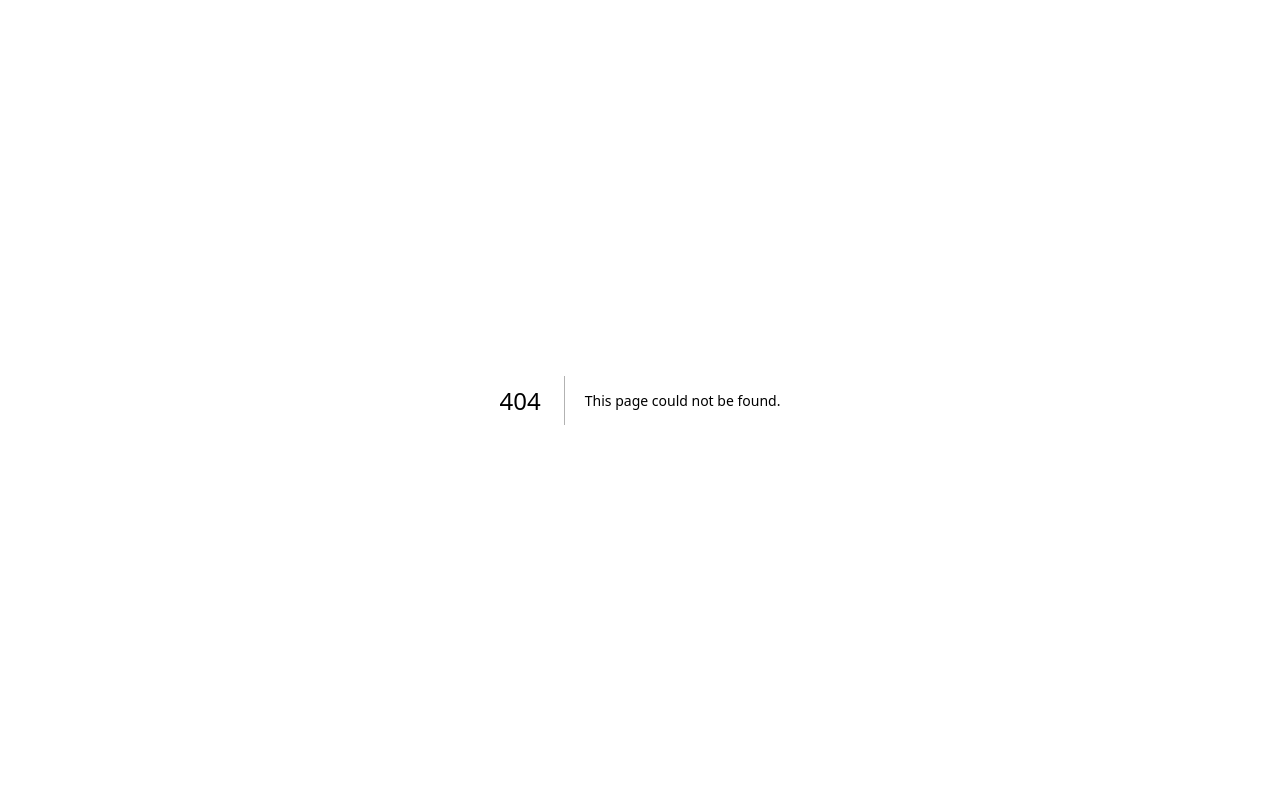
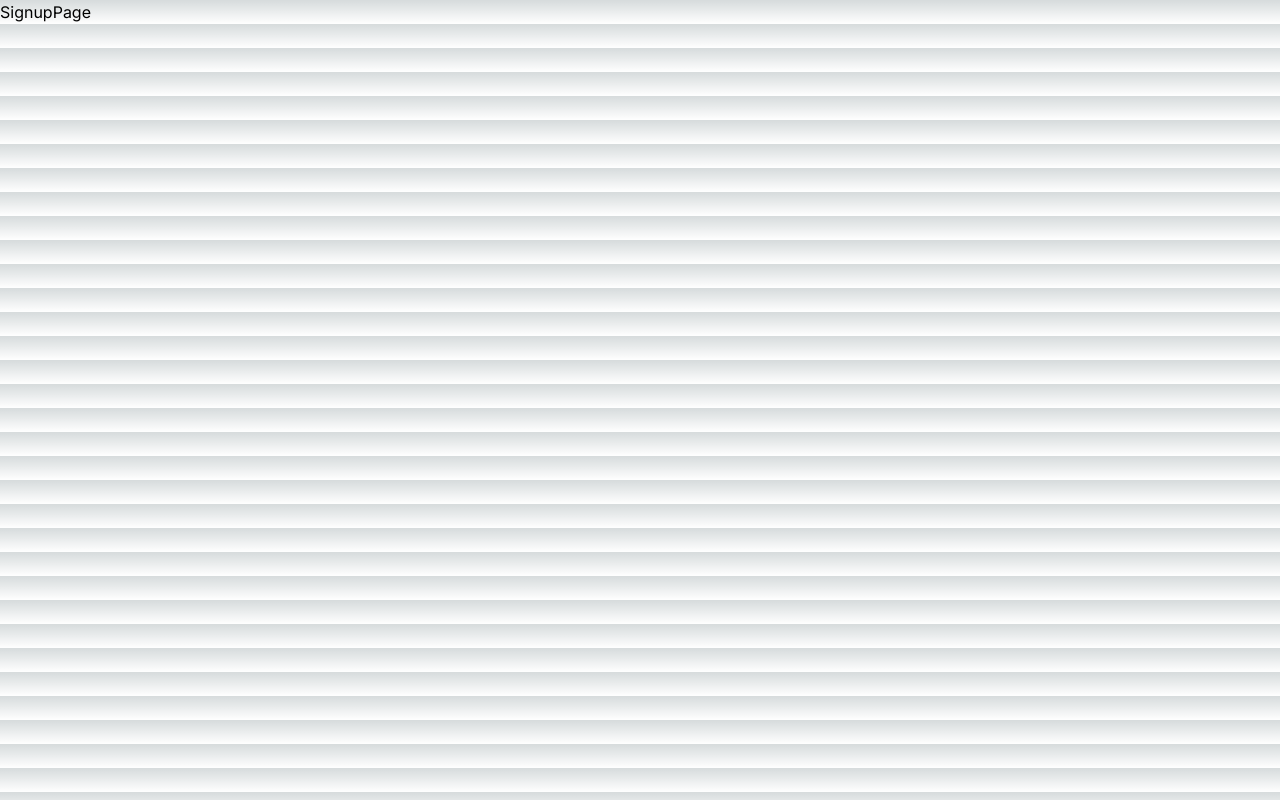
Before and after one commit to MikeSaburov/Nextjs_Full_stack_course, a Next.js app: page /signup in a window 1280 px wide. Before the commit this address had no page. Built offline with nearby package versions, Linux system fonts and the light colour scheme.

Commit message:
создать страницу signup

```diff
--- /dev/null
+++ b/src/app/signup/page.tsx
@@ -0,0 +1,3 @@
+export default function SignupPage() {
+  return <div>SignupPage</div>;
+}
```
